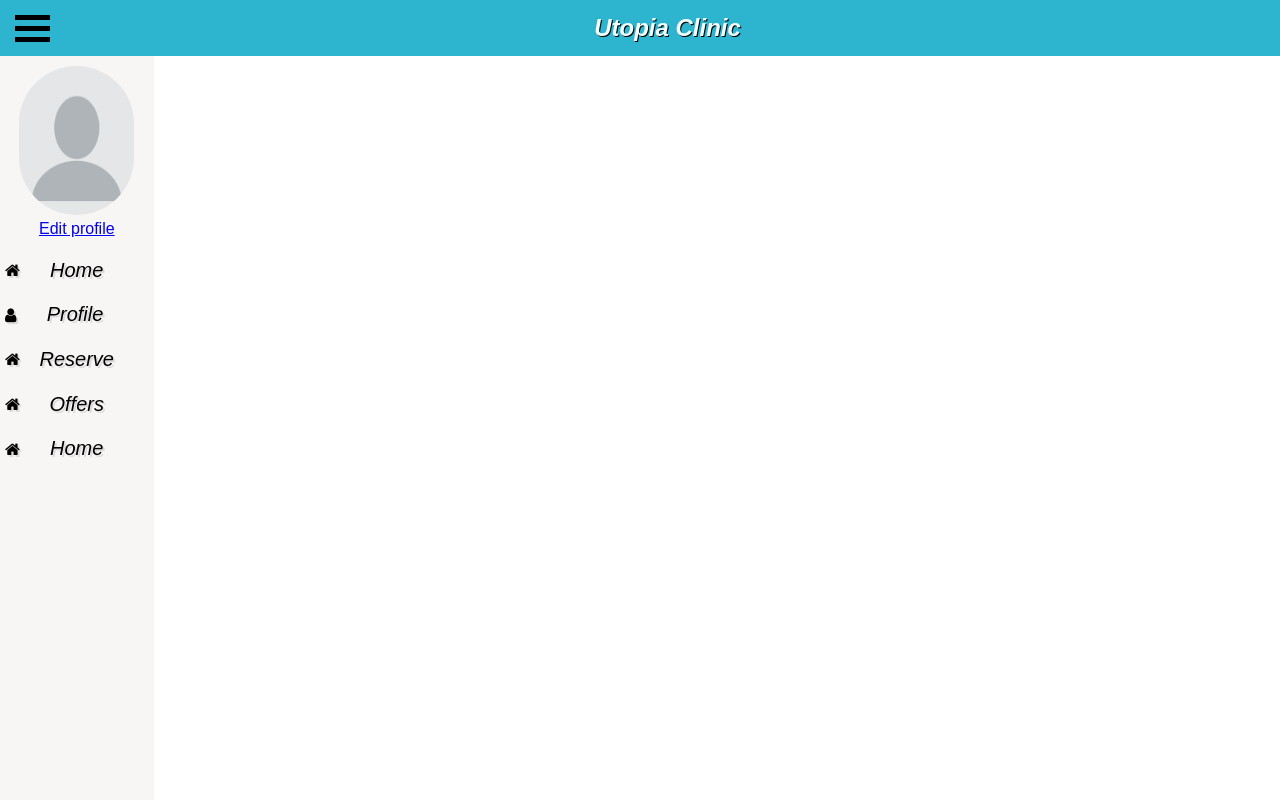
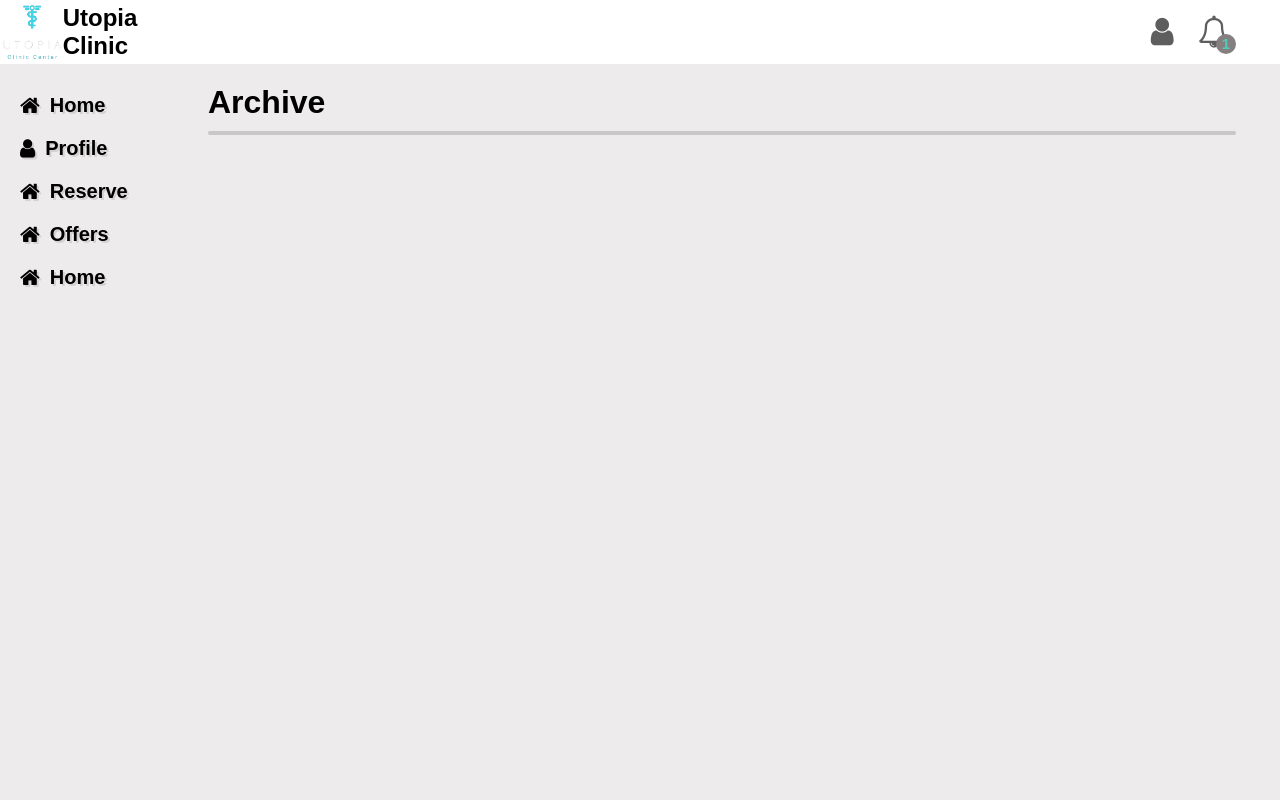
Before and after one commit to SeifA7mad/Utopia-Clinc-website-, a PHP site: page /admin/dashboard.html in a window 1280 px wide. Run offline with PHP 8.4, Linux system fonts and the light colour scheme.

Commit message:
dashboard

```diff
--- a/Utopia Clinic (website)/admin/dashboard.html
+++ b/Utopia Clinic (website)/admin/dashboard.html
@@ -11,34 +11,60 @@
 
     <header>
         <div class="head-dashboard">
-            <div class="toggleNav" onclick="navToggle()">
-                <div></div>
-                <div></div>
-                <div></div>
+            <div class="head-dashboard-left">
+                <img src="../images/Utopia-logo.png">
+                <h3> Utopia Clinic </h3>
             </div>
-            <h3> Utopia Clinic </h3>
+            <div class="head-dashboard-right small-nav">
+                <i class="fa fa-user fa-2x profile" aria-hidden="true" onclick="diplayProfileModal()"></i>
+                <div class="profile-modal">
+                    <div class="sign-in-form">
+                        <h2> Sign in </h2>
+                        <form>
+                            <label for="sign-in-email"> E-mail: </label>
+                            <input type="text" name="sign-in-email" id="sign-in-email">
+                            <label for="sign-in-password"> Password: </label>
+                            <input type="password" name="sign-in-password" id="sign-in-password">
+                            <input type="button" value="Sign in" class="btn btn1" style="cursor: pointer; margin-top: 20px;" onclick="signIn()">
+                        </form>
+                    </div>
+                    <div class="profile-modal-content">
+                        <p> Lorem ipsum dolor sit amet consectetur adipisicing elit. Labore ullam aperiam inventore neque veniam! Sed neque, culpa quas adipisci voluptates placeat, ipsa, nam laboriosam officia nulla quae modi dignissimos? Quo!</p>
+                    </div>
+                </div>
+                <i class="fa fa-bell-o fa-2x notification" aria-hidden="true"> <div class="notification-icon"> <!-- Dynamic generated --> 1 </div> </i>
+                <div class="notification-modal">
+                    <h2> Notifications </h2>
+                    <!-- Dynamic generated -->
+                    <div class="notification-item">
+                        Lorem, ipsum dolor sit amet consectetur adipisicing elit. Aspernatur, deleniti.
+                    </div>
+                </div>
+            </div>
         </div>
     </header>
 
-    <body>
-
+    <body class="body-dashboard">
        <nav>
             <div class="side-nav">
-                <img src="./../images/profilePicture.png" alt="Profile Picture">
-                <a href="#" style="margin-bottom: 10px; margin-top: 5px;"> Edit profile </a>
                 <ul>
-                    <li> <i class="fa fa-home" aria-hidden="true"></i> <a href=""> Home </a> </li>
-                    <li> <i class="fa fa-user" aria-hidden="true"></i> <a href=""> Profile </a> </li>
-                    <li> <i class="fa fa-home" aria-hidden="true"></i> <a href=""> Reserve </a> </li>
-                    <li> <i class="fa fa-home" aria-hidden="true"></i> <a href=""> Offers </a> </li>
-                    <li> <i class="fa fa-home" aria-hidden="true"></i> <a href=""> Home </a> </li>
+                    <li> <i class="fa fa-home fa-lg" aria-hidden="true"></i> <a href=""> Home </a> </li>
+                    <li> <i class="fa fa-user fa-lg" aria-hidden="true"></i> <a href=""> Profile </a> </li>
+                    <li> <i class="fa fa-home fa-lg" aria-hidden="true"></i> <a href=""> Reserve </a> </li>
+                    <li> <i class="fa fa-home fa-lg" aria-hidden="true"></i> <a href=""> Offers </a> </li>
+                    <li> <i class="fa fa-home fa-lg" aria-hidden="true"></i> <a href=""> Home </a> </li>
                 </ul>
             </div>
         </nav>
 
         <main>
             <div class="body-container">
-
+               <div class="body-container-top">
+                   <h1> Archive </h1>
+               </div>
+               <div class="body-container-bottom">
+                   <div> </div>
+               </div>
             </div>
         </main>
         <script src="./../includes/script.js"></script>
--- a/Utopia Clinic (website)/includes/script.js
+++ b/Utopia Clinic (website)/includes/script.js
@@ -1,10 +1,4 @@
 let isSigned = false;
-
-let navToggle = () => {
-    $('.side-nav').animate({
-        width: "toggle"
-    });
-}
 
 let signIn = () => {
     isSigned = true;
--- a/Utopia Clinic (website)/includes/styles.css
+++ b/Utopia Clinic (website)/includes/styles.css
@@ -14,100 +14,98 @@
 
 header .head-dashboard {
     display: flex;
-    background-color: #2db4cf;
+    background-color: rgb(255, 255, 255);
     width: 100%;
-    height: 7vh;
+    height: 8vh;
+    justify-content: space-between;
     align-items: center;
-    justify-content: center;
+}
+
+header .head-dashboard .head-dashboard-left {
+    display: flex;
+    align-items: center;
+    height: 90%;
+    width: 15%;
+    justify-content: space-between;
 }
 
 header .head-dashboard h3 {
-    color: azure;
-    margin-right: auto;
-    font-style: italic;
+    color: black;
     font-size: 1.5em;
-    text-shadow: 1px 1px black;
 }
 
-header .head-dashboard .toggleNav {
-    margin-right: auto;
-    margin-left: 10px;
-    cursor: pointer;
-    box-sizing: border-box;
-    padding: 0 5px;
+header .head-dashboard .head-dashboard-left img {
+    height: 100%;
 }
 
-header .head-dashboard .toggleNav:hover {
-    background-color: rgba(0, 0, 0, 0.109);
+header .head-dashboard .head-dashboard-right {
+
 }
 
-header .head-dashboard .toggleNav div {
-    width: 35px;
-    height: 5px;
-    background-color: black;
-    margin: 6px 0;
+.body-dashboard {
+    background-color: rgba(216, 211, 211, 0.438);
 }
 
 nav .side-nav {
-    background-color: rgb(248, 245, 245);
     width: 12%;
     float: left;
-    height: 93vh;
     display: flex;
     flex-direction: column;
+    justify-content: center;
     align-items: center;
-}
-
-nav .side-nav img {
-    width: 75%;
-    height: 20%;
-    border-radius: 80px;
     margin-top: 10px;
 }
 
 nav .side-nav ul {
-    display: flex;
-    flex-direction: column;
-    justify-content: space-evenly;
-    align-items: center;
     list-style: none;
-    height: 30%;
     width: 100%;
 }
 
 nav .side-nav ul li {
-    display: flex;
-    flex-direction: row;
-    align-items: center;
-    justify-content: center;
     width: 100%;
-    height: 30%;
-    box-sizing: border-box;
     cursor: pointer;
     text-shadow: 2px 2px rgba(0, 0, 0, 0.109);
-}
-
-nav .side-nav ul li:hover {
-    background-color: rgba(0, 0, 0, 0.109);
+    display: flex;
+    margin: 20px 20px;
+    align-items: center;
 }
 
 nav .side-nav ul li a {
-    margin-right: auto;
-    margin-left: -20px;
     font-size: 20px;
-    font-style: italic;
+    font-weight: bold;
     text-decoration: none;
     color: black;
 }
 
 nav .side-nav ul li i {
-    margin-right: auto;
-    margin-left: 5px;
+    margin-right: 10px;
 }
 
+nav .side-nav ul li:hover, nav .side-nav ul li a:hover {
+    color: rgba(0, 0, 255, 0.527);
+}
+
+
 .body-container {
-    overflow-y: scroll;
-    height: 93vh;
+    float: right;
+    width: 80%;
+    margin-right: 3em;
+    height: fit-content;
+    margin-top: 10px;
+}
+
+.body-container .body-container-top {
+    margin-top: 10px;
+    width: 100%;
+}
+
+.body-container .body-container-bottom {
+    background-color: white;
+    width: 100%;
+    height: fit-content;
+    margin-top: 10px;
+    border-radius: 15px;
+    border: 2px solid rgba(173, 169, 169, 0.651);
 }
 
 /* Dashboard */
@@ -130,23 +128,23 @@ header .head-home .info {
     margin-left: 30px;
 }
 
-header .head-home .small-nav {
+.small-nav {
     margin-right: 30px;
 }
 
-
-header .head-home .info i, header .head-home .small-nav i {
+.small-nav i {
     margin-right: 20px;
     text-decoration: none;
     color: rgba(0, 0, 0, 0.63);
     cursor: pointer;
 }
 
-header .head-home .small-nav .notification {
+.notification {
     position: relative;
+    cursor: pointer;
 }
 
-header .head-home .small-nav .notification-icon {
+.notification-icon {
     position: absolute;
     background-color: rgb(133, 127, 127);
     width: 20px;
@@ -163,7 +161,7 @@ header .head-home .small-nav .notification-icon {
     margin: auto;
 }
 
-header .head-home .small-nav .notification-modal {
+.notification-modal {
     display: none;
     position: absolute;
     flex-direction: column;
@@ -177,12 +175,12 @@ header .head-home .small-nav .notification-modal {
     align-items: center;
 }
 
-header .head-home .small-nav .notification-modal h2 {
+.notification-modal h2 {
     text-shadow: 1px 1px rgba(0, 0, 0, 0.226);
     margin-top: 5px;
 }
 
-header .head-home .small-nav .notification-modal .notification-item {
+.notification-modal .notification-item {
     width: 90%;
     border-radius: 15px;
     margin: 10px 0;
@@ -194,11 +192,16 @@ header .head-home .small-nav .notification-modal .notification-item {
     line-height: 1.6;
 }
 
-header .head-home .small-nav .notification-modal .notification-item:hover {
+.notification-modal .notification-item:hover {
     background-color: rgba(64, 224, 208, 0.78);
 }
 
-header .head-home .small-nav .profile-modal {
+.profile {
+    position: relative;
+    cursor: pointer;
+}
+
+.profile-modal {
     display: none;
     position: absolute;
     height: fit-content;
@@ -209,7 +212,7 @@ header .head-home .small-nav .profile-modal {
     border-radius: 5px;
 }
 
-header .head-home .small-nav .profile-modal .sign-in-form {
+.profile-modal .sign-in-form {
     display: none;
     flex-direction: column;
     align-items: center;
@@ -217,37 +220,37 @@ header .head-home .small-nav .profile-modal .sign-in-form {
     justify-content: space-between;
 }
 
-header .head-home .small-nav .profile-modal .sign-in-form h2 {
+.profile-modal .sign-in-form h2 {
     text-shadow: 1px 1px rgba(0, 0, 0, 0.226);
     margin-top: 5px;
 }
 
-header .head-home .small-nav .profile-modal .sign-in-form form {
+.profile-modal .sign-in-form form {
     display: flex;
     flex-direction: column;
     margin: 10px auto;
     width: 75%;
 }
 
-header .head-home .small-nav .profile-modal .sign-in-form form * {
+.profile-modal .sign-in-form form * {
     margin-top: 10px;
 }
 
-header .head-home .small-nav .profile-modal .sign-in-form form label {
+.profile-modal .sign-in-form form label {
     font-family: sans-serif;
     font-weight: bold;
     font-size: large;
     color: rgba(64, 224, 208, 0.555);
 }
 
-header .head-home .small-nav .profile-modal .sign-in-form form input {
+.profile-modal .sign-in-form form input {
     border-radius: 10px;
     border-color: white;
     border-style: none;
     padding: 3px 30px;
 }
 
-header .head-home .small-nav .profile-modal .profile-modal-content {
+.profile-modal .profile-modal-content {
     display: none;
 }
 
```
